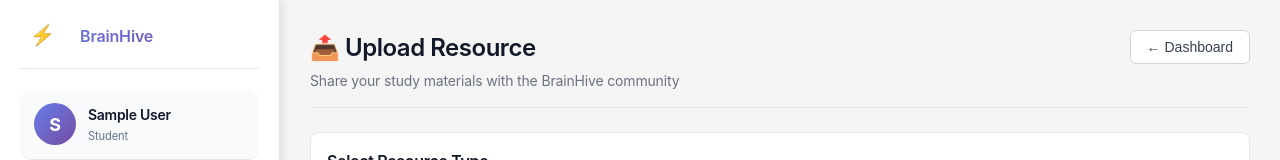
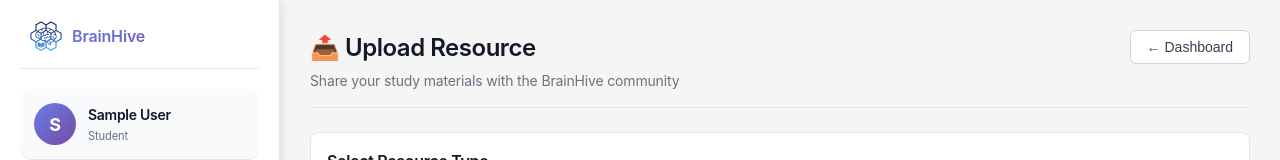
Before and after one commit to PKaveen01/BrainHive, a React (Create React App) app in the folder frontend/: page /upload in a window 1280 px wide. Shown: the top 160 px of the page. Built offline with nearby package versions, Linux system fonts and the light colour scheme; sample sign-in values are in the browser's storage.

Commit message:
Logo was added to the side bar

```diff
--- a/frontend/src/components/common/StudentSidebar.css
+++ b/frontend/src/components/common/StudentSidebar.css
@@ -24,8 +24,12 @@
     border-bottom: 1px solid #e5e7eb;
 }
 
-.logo-icon {
-    font-size: 1.25rem;
+.logo-icon-image {
+    width: 32px;
+    height: 32px;
+    object-fit: contain;
+    display: block;
+    flex-shrink: 0;
 }
 
 .logo-text {
--- a/frontend/src/components/common/StudentSidebar.jsx
+++ b/frontend/src/components/common/StudentSidebar.jsx
@@ -2,6 +2,7 @@ import React from 'react';
 import { useNavigate, useLocation } from 'react-router-dom';
 import authService from '../../services/auth.service';
 import './StudentSidebar.css';
+import logoImage from '../../assets/images/logo.png';
 
 const StudentSidebar = ({ user, activeTab, onTabChange }) => {
     const navigate = useNavigate();
@@ -17,7 +18,7 @@ const StudentSidebar = ({ user, activeTab, onTabChange }) => {
     return (
         <div className="sidebar">
             <div className="sidebar-logo">
-                <span className="logo-icon">⚡</span>
+                <img src={logoImage} alt="BrainHive Logo" className="logo-icon-image" />
                 <span className="logo-text">BrainHive</span>
             </div>
 
```
